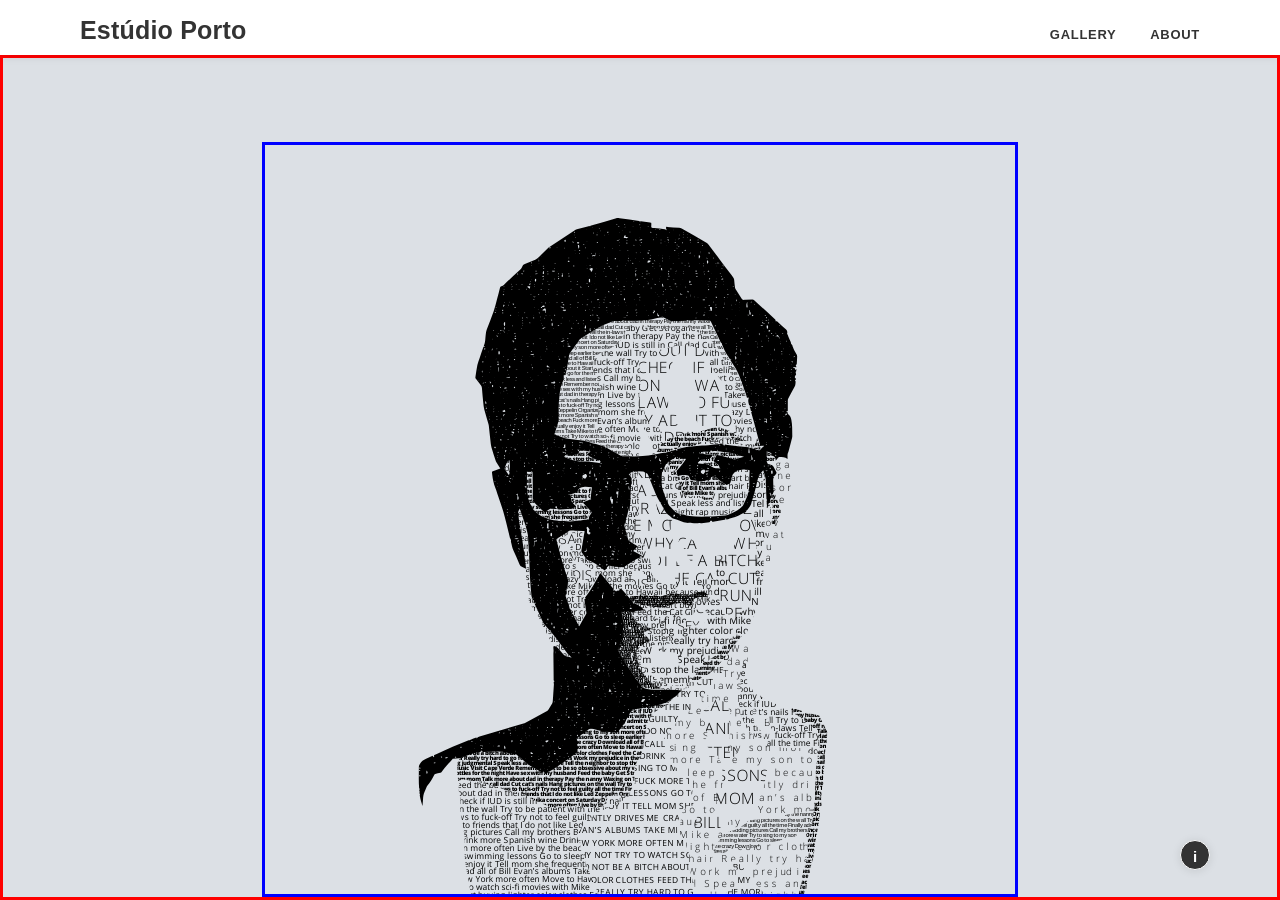
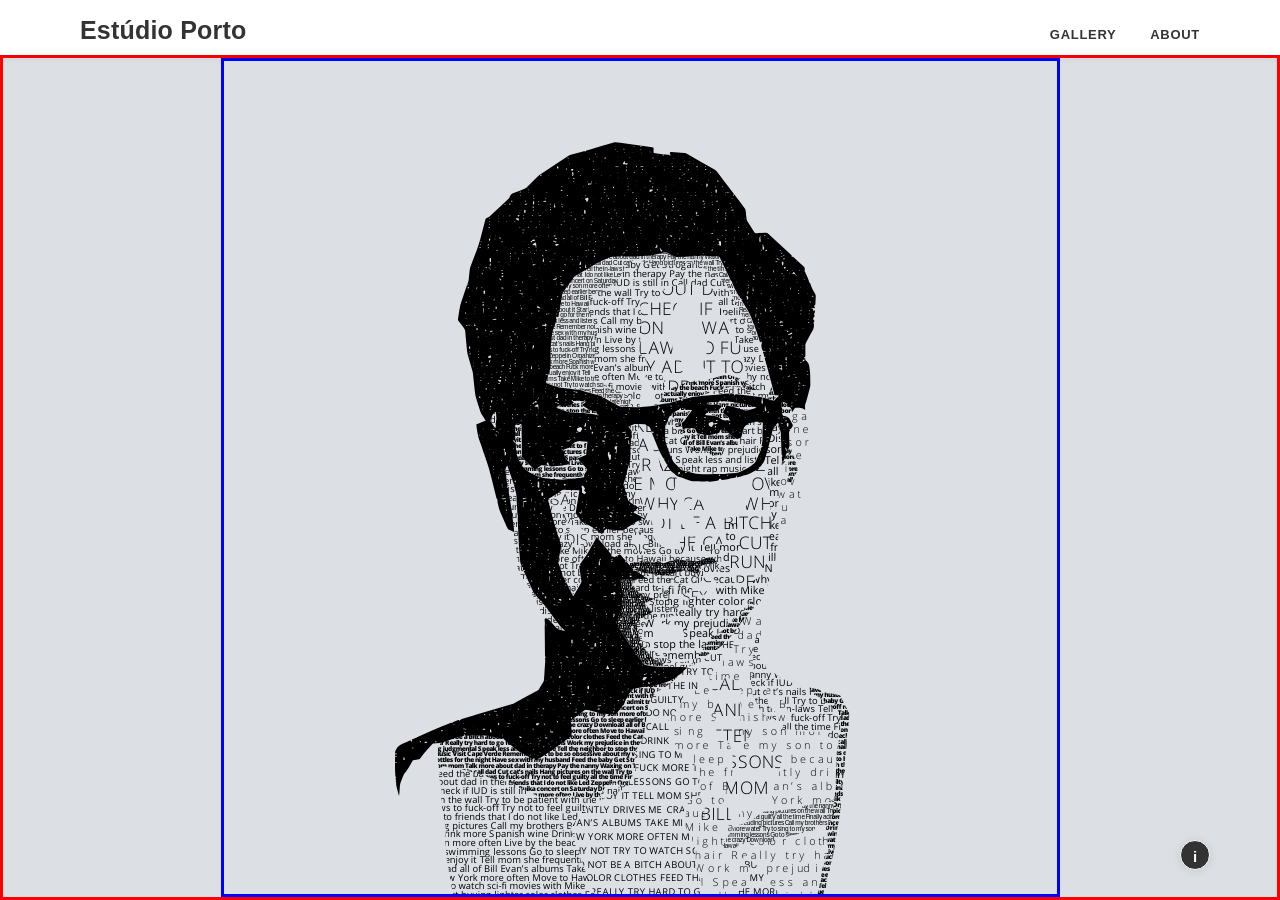
Before and after one commit to carolineportugal/estudioporto, a Jekyll site: the page built from _projects/typographic-portrait.html, in a window 1280 px wide. Built offline with Jekyll 4.4.1, drawn with Linux system fonts in a browser that asks for light colours; nearby versions of some CDN libraries; some web fonts are replaced.

Commit message:
adds height of 100% back to svg on typographic portrait

```diff
--- a/_sass/_typographic-portrait.scss
+++ b/_sass/_typographic-portrait.scss
@@ -70,10 +70,11 @@ $background:#DCE0E5;
   }
 
   svg{
-    height:90%;
+    height:100%;
     width:auto;
     max-height: 100%;
     border:3px solid blue;
+    transform: translate3d(0, 0, 0);
   }
 
 }
```
